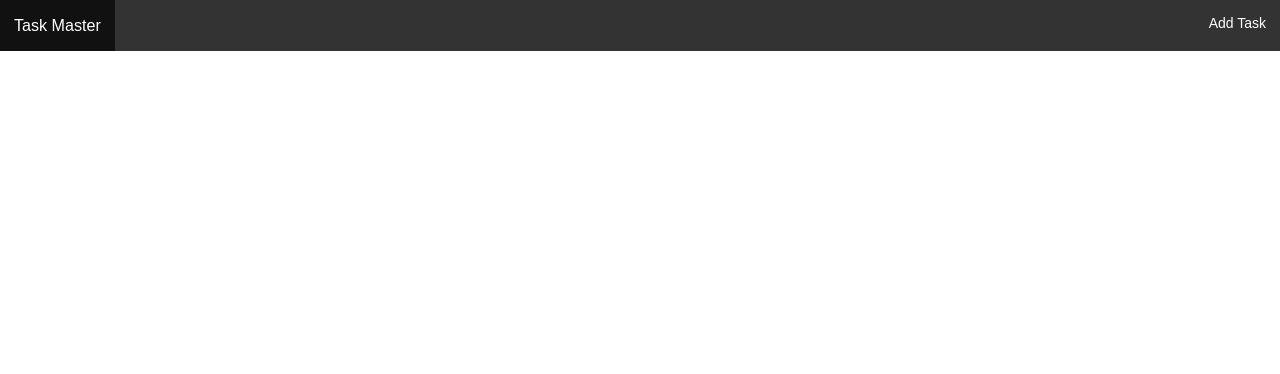
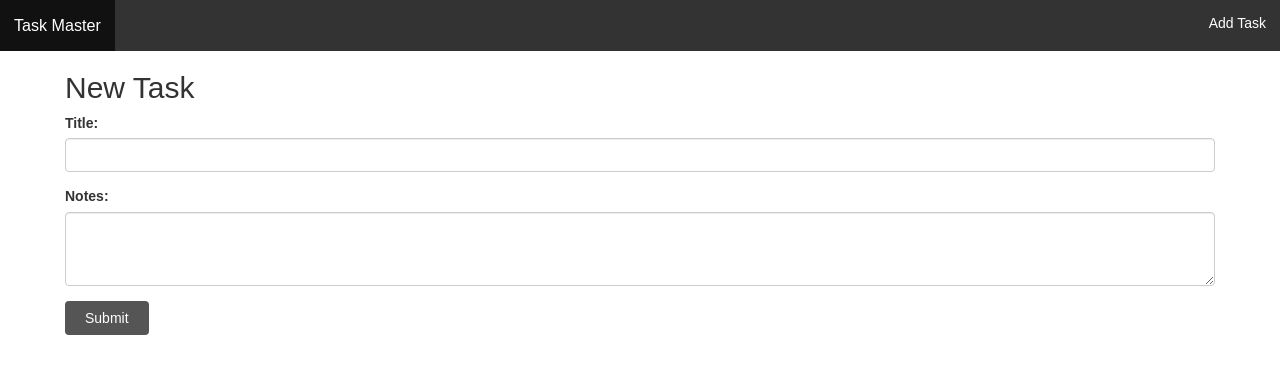
Before and after one commit to arjuntrh/task-master, an Angular app in the folder frontend/: page /new in a window 1280 px wide. Before the commit this address led to /. Shown: the top 374 px of the page. Built offline with nearby package versions, Linux system fonts and the light colour scheme.

Commit message:
Added new task functionality on seperate page

```diff
--- a/frontend/src/app/app-routing.module.ts
+++ b/frontend/src/app/app-routing.module.ts
@@ -5,8 +5,10 @@ import { AboutComponent } from './components/pages/about/about.component'
 import { NewTaskComponent } from './components/pages/new-task/new-task.component';
 
 const routes: Routes = [
-  {path: '', component: TaskListComponent},
-  {path: 'newTask', component: NewTaskComponent}
+  // {path: '', component: TaskListComponent},
+  {path: '', redirectTo: '/tasks', pathMatch: 'full'},
+  {path: 'tasks', component: TaskListComponent},
+  {path: 'new', component: NewTaskComponent}
 ];
 
 @NgModule({
--- a/frontend/src/app/components/layout/header/header.component.html
+++ b/frontend/src/app/components/layout/header/header.component.html
@@ -5,6 +5,6 @@
     </nav> -->
     <ul>
         <li><a style="font-size:115%;"routerLink="/">Task Master</a></li>
-        <li style="float:right"><a class="addTask" routerLink="/newTask">Add Task</a></li>
+        <li style="float:right"><a class="addTask" routerLink="/new">Add Task</a></li>
       </ul>
 </header>
--- a/frontend/src/app/components/pages/new-task/new-task.component.html
+++ b/frontend/src/app/components/pages/new-task/new-task.component.html
@@ -1,15 +1,14 @@
 <!-- <p>new-task works!</p> -->
 <div class="container">
     <h2>New Task</h2>
-    <form action="/action_page.php">
+    <form (ngSubmit)="onSubmit()">
       <div class="form-group">
-        <label for="email">Title:</label>
-        <input type="email" class="form-control" id="email" placeholder="Enter email" name="email">
+        <label for="title">Title:</label>
+        <input type="title" name="title" id="title" class="form-control" [(ngModel)]="title" >
       </div>
-      <br>
       <div class="form-group">
-        <label for="comment">Notes:</label>
-        <textarea class="form-control" rows="5" id="comment"></textarea>
+        <label for="note">Notes:</label>
+        <textarea name="note" id="note" class="form-control" rows="3" [(ngModel)]="note"></textarea>
       </div>
       <button type="submit" class="btn btn-default">Submit</button>
     </form>
--- a/frontend/src/app/components/pages/new-task/new-task.component.ts
+++ b/frontend/src/app/components/pages/new-task/new-task.component.ts
@@ -1,4 +1,7 @@
 import { Component, OnInit } from '@angular/core';
+import {Router} from '@angular/router';
+import { TaskService } from '../../../services/task.service'
+import { Task } from '../../../models/Task';
 
 @Component({
   selector: 'app-new-task',
@@ -6,10 +9,28 @@ import { Component, OnInit } from '@angular/core';
   styleUrls: ['./new-task.component.css']
 })
 export class NewTaskComponent implements OnInit {
+  title: string;
+  note: string;
 
-  constructor() { }
+  constructor(private myTaskService:TaskService, private router: Router) { }
 
   ngOnInit() {
   }
 
+  onSubmit() {
+    // const task = {
+    //   title: this.title,
+    //   note: this.note,
+    //   completed: false
+    // }
+
+    let task = new Task();
+    task.title = this.title;
+    task.note = this.note;
+    task.completed = false;
+
+    this.myTaskService.addTask(task).subscribe(() => {
+      this.router.navigate(['/']);
+    });
+  }
 }
--- a/frontend/src/app/components/task-list/task-list.component.html
+++ b/frontend/src/app/components/task-list/task-list.component.html
@@ -1,4 +1,4 @@
-<app-add-task (addTask)="addTask($event)"></app-add-task>
+<!-- <app-add-task (addTask)="addTask($event)"></app-add-task> -->
 <app-task-item
     *ngFor="let task of taskList"
     [task]="task"
```
